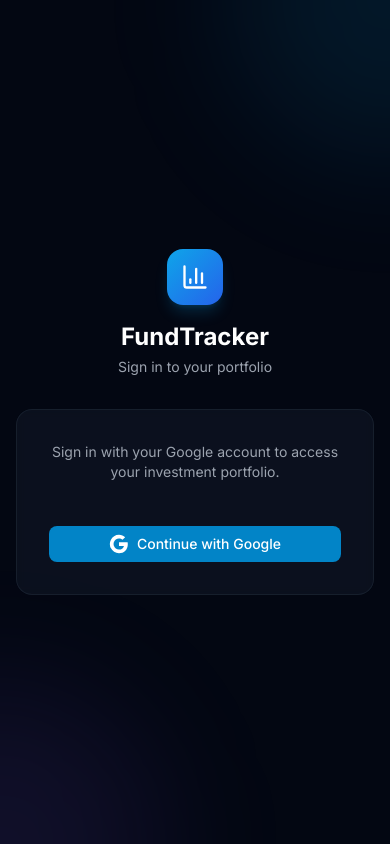
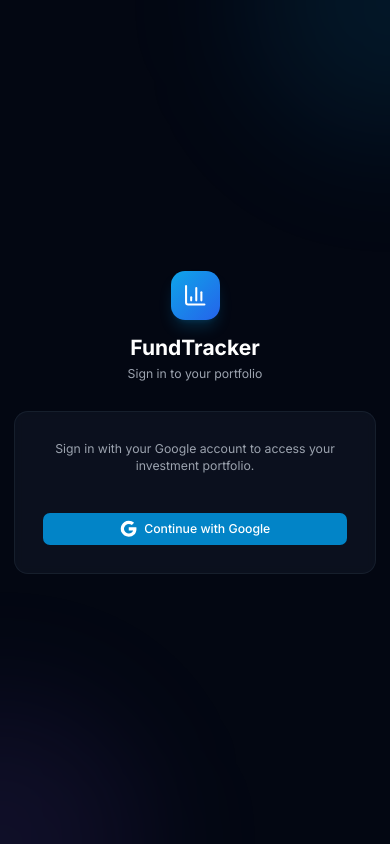
Before and after one commit to sriraj66/fund-tracker, a Next.js app: page /auth/login in a window 390 px wide. Built offline with nearby package versions, Linux system fonts and the light colour scheme; no server answers.

Commit message:
Font Change FIX

```diff
--- a/src/app/globals.css
+++ b/src/app/globals.css
@@ -14,13 +14,21 @@
 
 html {
   overflow-x: hidden;
-  font-size: 16px; /* default */
+  font-size: 16px; /* default desktop */
 }
 
 /* Font scale classes applied to <html> */
 html.font-scale-sm { font-size: 13px; }
 html.font-scale-md { font-size: 16px; }
 html.font-scale-lg { font-size: 19px; }
+
+/* Mobile font sizes — smaller defaults for compact screens */
+@media (max-width: 639px) {
+  html               { font-size: 14px; }
+  html.font-scale-sm { font-size: 12px; }
+  html.font-scale-md { font-size: 14px; }
+  html.font-scale-lg { font-size: 18px; }
+}
 
 body {
   @apply bg-gray-950 text-gray-100 antialiased;
```
